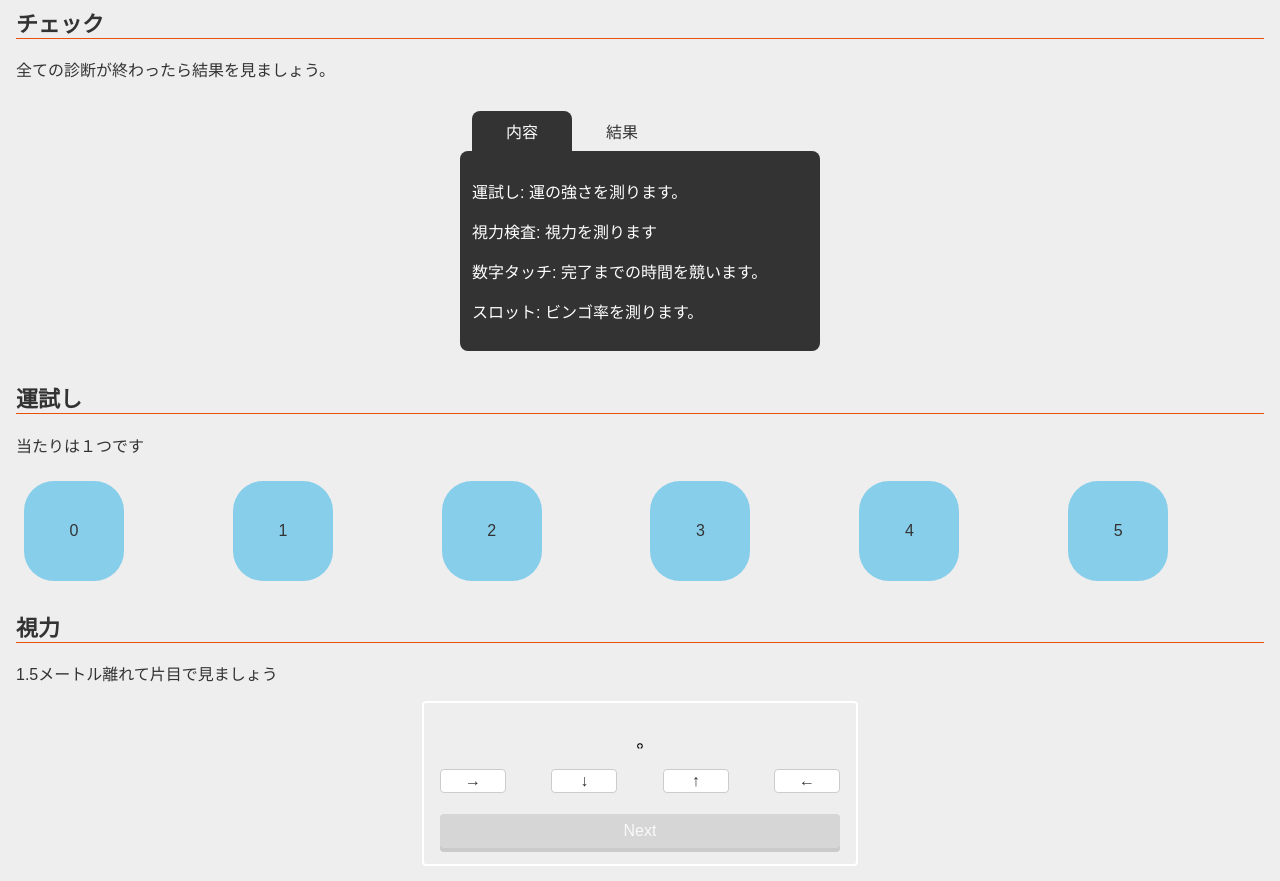
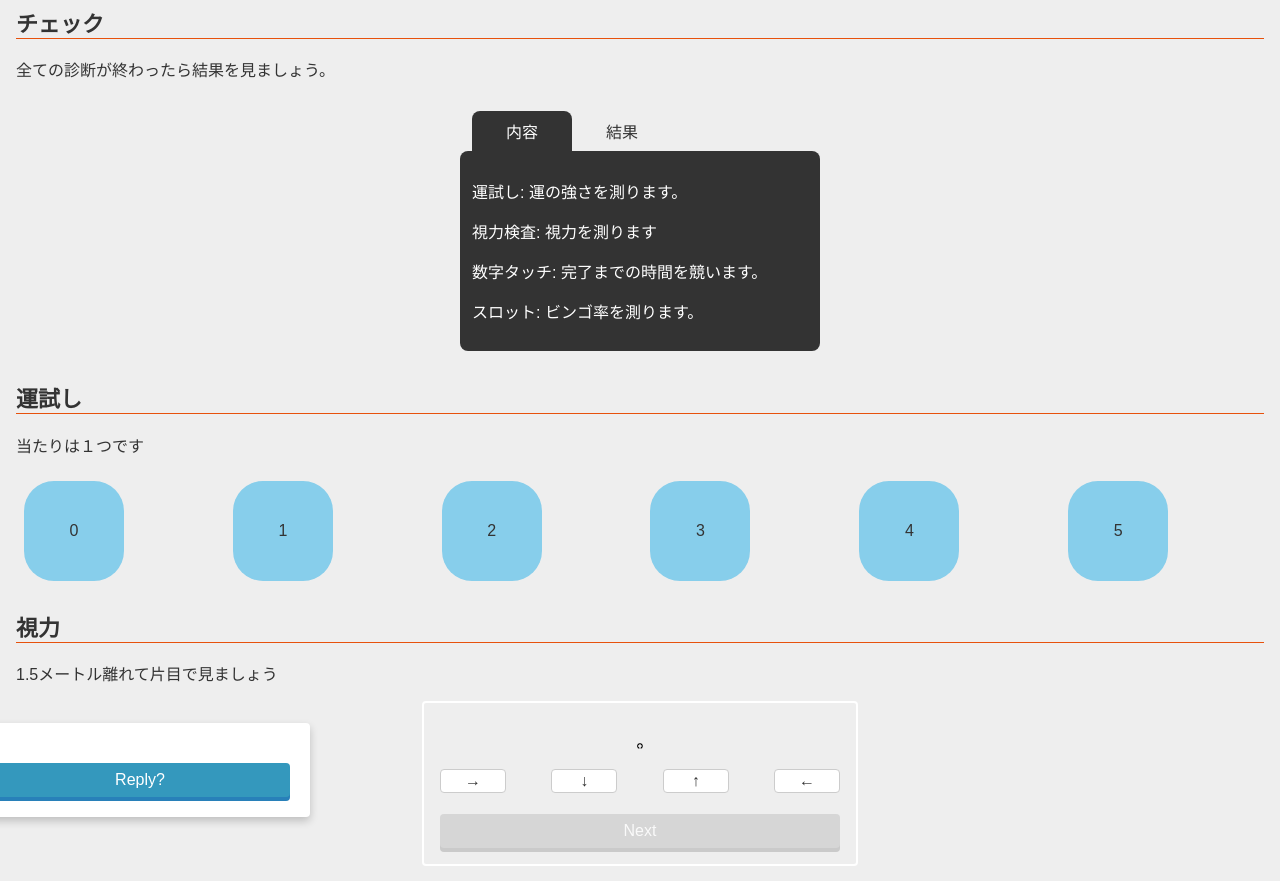
Before and after one commit to naniwanoshikin/hello_shikitti, a plain HTML site: page public/pages/diagnose.html in a window 1280 px wide. Shown: the part 64-945 px from the top of the page. Drawn offline with Linux system fonts and the light colour scheme.

Commit message:
quiz_direction

```diff
--- a/public/src/css/diagnose.scss
+++ b/public/src/css/diagnose.scss
@@ -292,7 +292,7 @@ footer {
     margin: 0 auto;
     transition: 0.8s;
     &.hidden {
-      transform: translateY(-1100px); // 初期位置
+      transform: translateX(-500px); // 初期位置
     }
     & > p {
       font-size: 20px;
```
Also changed, not shown: public/src/css/diagnose.css.
